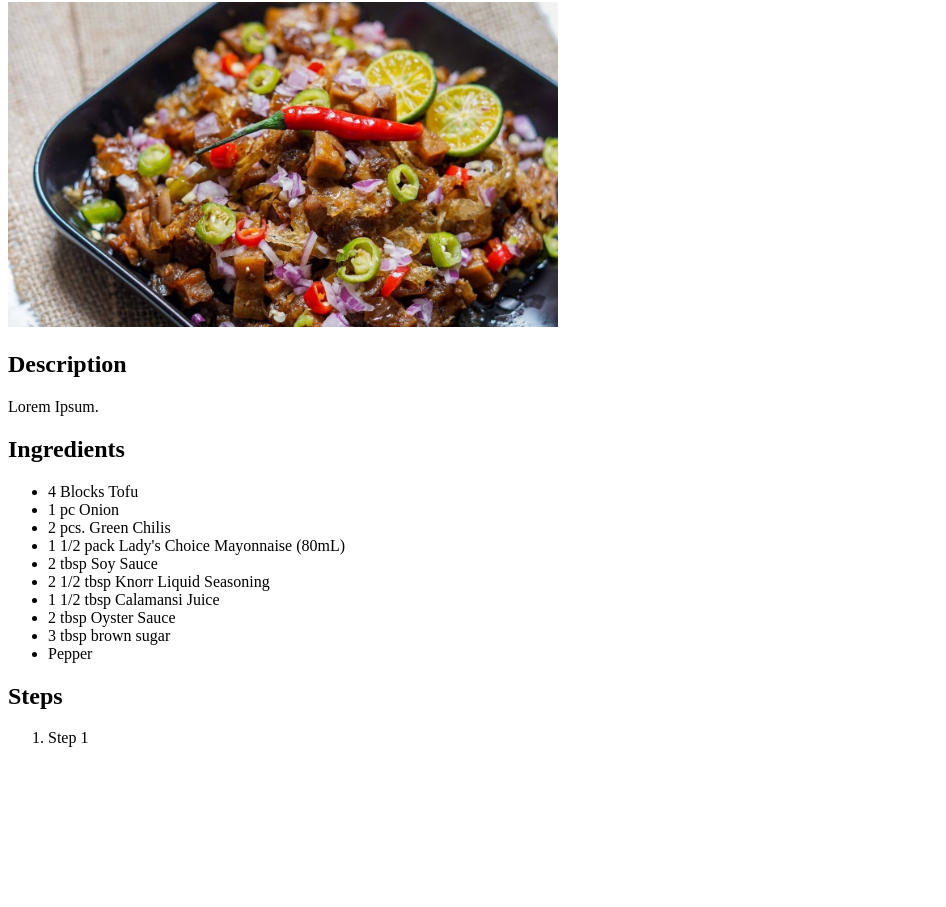
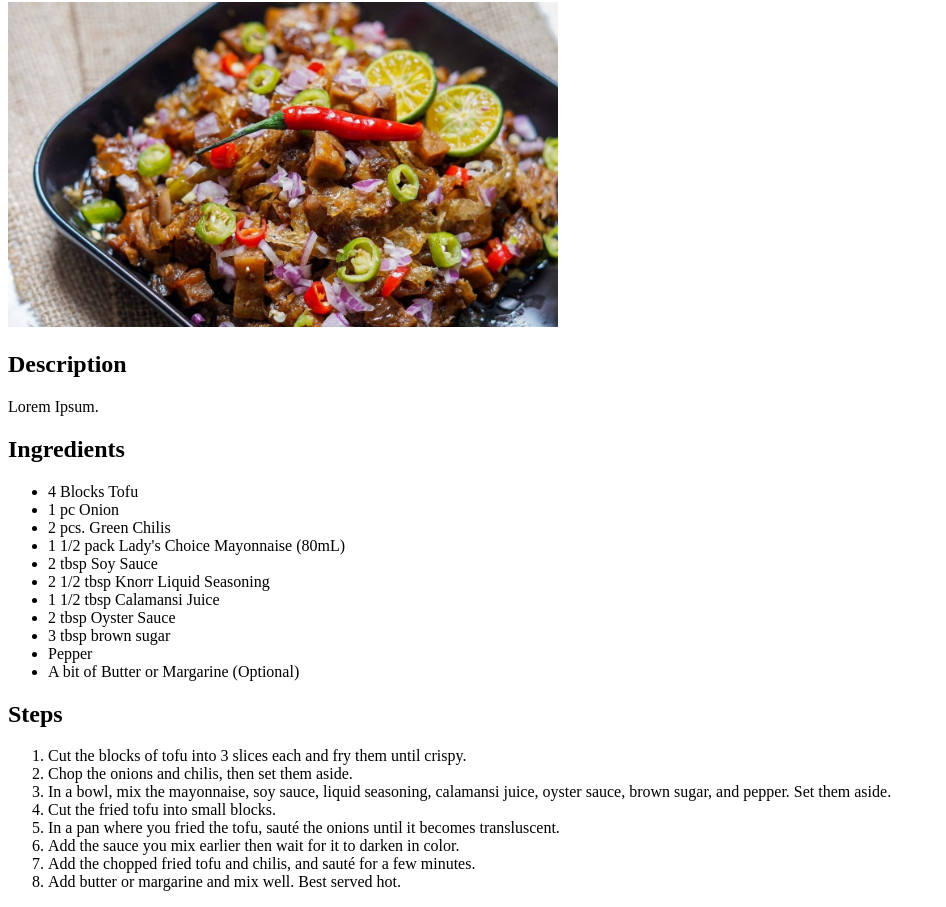
Before and after one commit to inthehallways/odin-recipes, a plain HTML site: page recipes/tofu-sisig.html in a window 1280 px wide. Shown: the part 104-1011 px from the top of the page, without its empty margins (0-946 px from the left). Before the commit the page ends 867 px from the top, so only its background shows below. Drawn offline with Linux system fonts and the light colour scheme.

Commit message:
Add cooking instructions for tofu sisig

```diff
--- a/recipes/tofu-sisig.html
+++ b/recipes/tofu-sisig.html
@@ -22,10 +22,18 @@
             <li>2 tbsp Oyster Sauce</li>
             <li>3 tbsp brown sugar</li>
             <li>Pepper</li>
+            <li>A bit of Butter or Margarine (Optional)</li>
         </ul>
         <h2>Steps</h2>
         <ol>
-            <li>Step 1</li>
+            <li>Cut the blocks of tofu into 3 slices each and fry them until crispy.</li>
+            <li>Chop the onions and chilis, then set them aside.</li>
+            <li>In a bowl, mix the mayonnaise, soy sauce, liquid seasoning, calamansi juice, oyster sauce, brown sugar, and pepper. Set them aside.</li>
+            <li>Cut the fried tofu into small blocks.</li>
+            <li>In a pan where you fried the tofu, sauté the onions until it becomes transluscent.</li>
+            <li>Add the sauce you mix earlier then wait for it to darken in color.</li>
+            <li>Add the chopped fried tofu and chilis, and sauté for a few minutes.</li>
+            <li>Add butter or margarine and mix well. Best served hot.</li>
         </ol>
     </body>
 </html>
```
